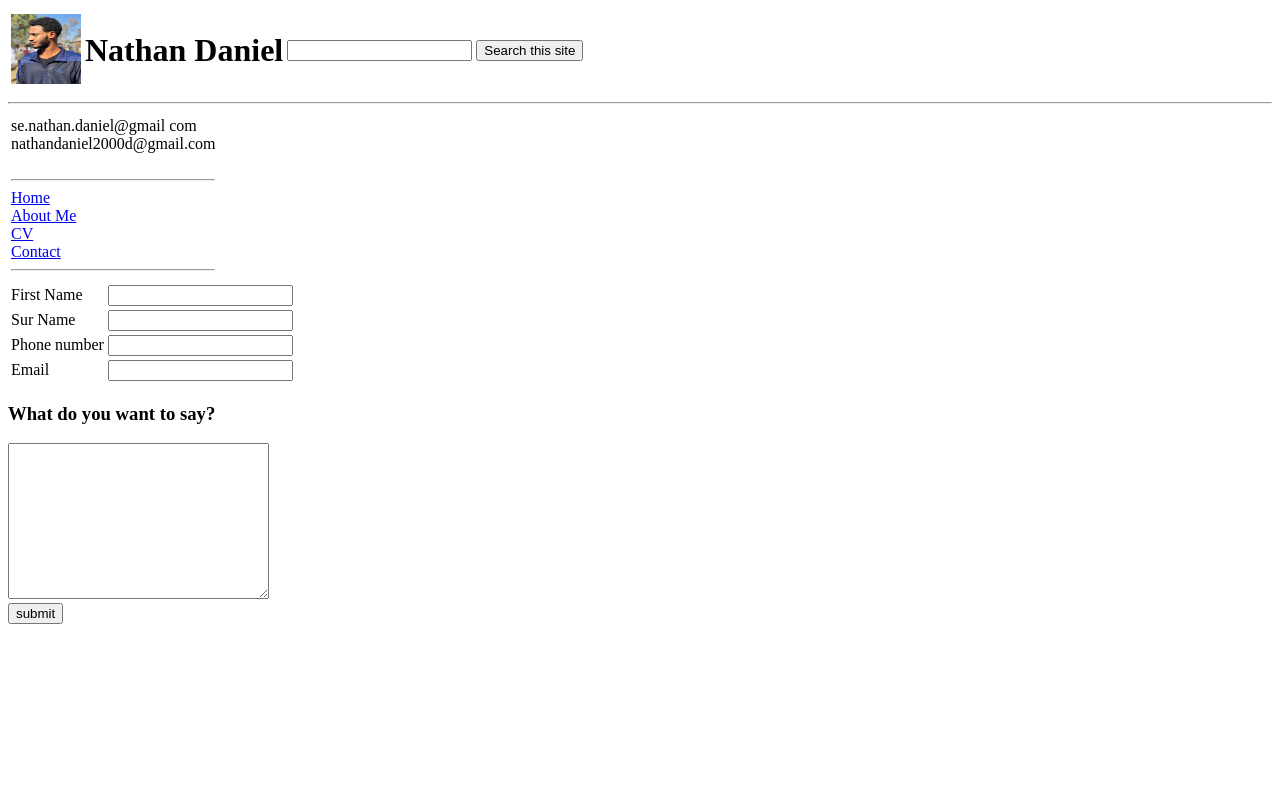
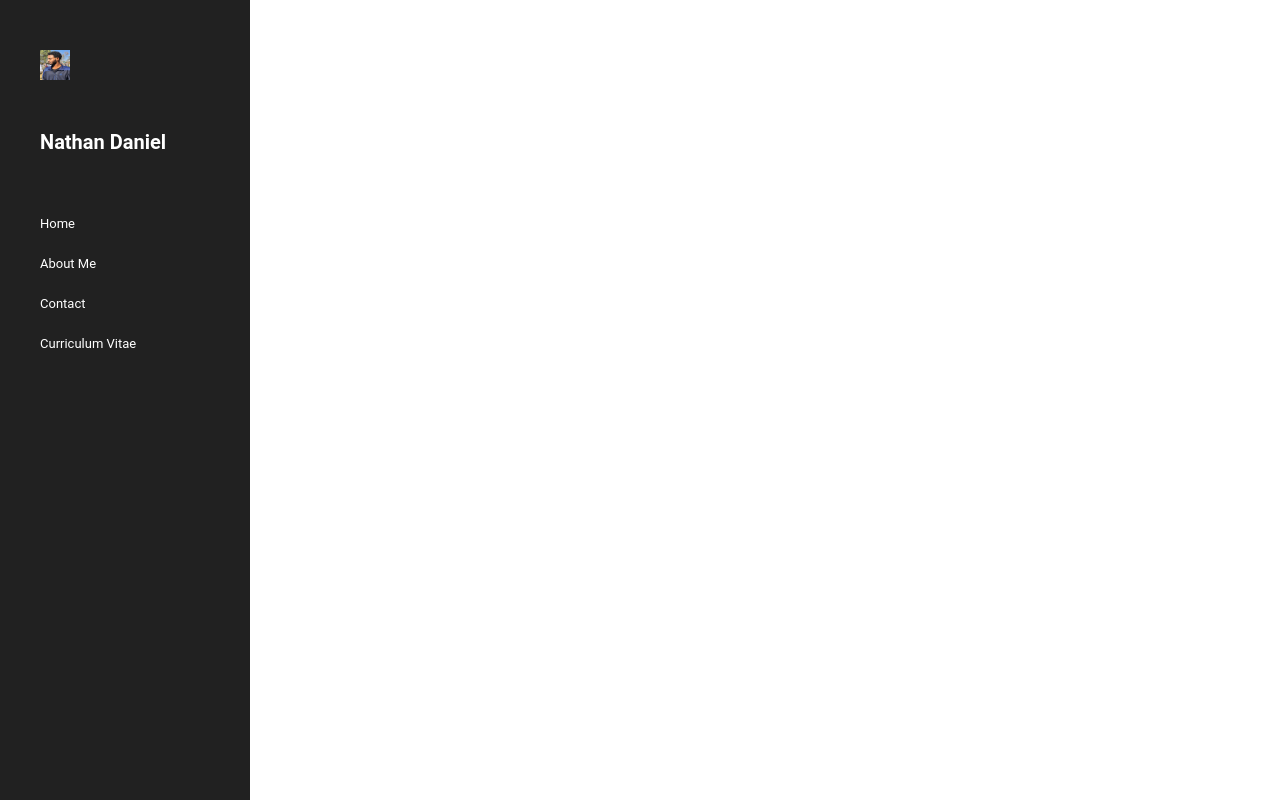
Before and after one commit to NatiDa/MyPersonalWeb-2, a plain HTML site: page contact.html in a window 1280 px wide. Drawn offline with Linux system fonts and the light colour scheme.

Commit message:
third commit

```diff
--- a/contact.html
+++ b/contact.html
@@ -4,49 +4,23 @@
     <meta charset="UTF-8">
     <meta name="viewport" content="width=device-width, initial-scale=1.0">
     <link rel="icon" href="Assets/favicon.ico" type="image/c-icon"/>
+    <link rel="stylesheet" href="css/style.css">
     <title>Contact</title>
 </head>
 <body>
-    <table>
-        <tr>
+    <div class="sidebar">
 
-            <td>
-              <img src ="Assets/profile.jpg" alt="image" style="width: 70px;height: 70px;" >
-            </td>
-            <td>
-                <h1>Nathan Daniel</h1>
-        </td>
+        <ul>
+            <li><img src ="Assets/profile.jpg" alt="image"></li>
+            <li><h3>Nathan Daniel</h3></li>
+            <div class="list">
+            <li><a href="file:///C:/Users/Nathan%20Daniel/Desktop/assignment/MyPersonalWeb/index.html">Home</a></li>
+            <li><a href="file:///C:/Users/Nathan%20Daniel/Desktop/assignment/MyPersonalWeb/about.html">About Me</a></li>
+            <li><a href="file:///C:/Users/Nathan%20Daniel/Desktop/assignment/MyPersonalWeb/contact.html">Contact</a></li>
+            <li><a href="file:///C:/Users/Nathan%20Daniel/Desktop/assignment/MyPersonalWeb/CV.html">Curriculum Vitae</a></li>
 
-        <td align = "right" >
-            <input type="text">
-            <input type="button" value="Search this site">
-        </input>
-
-
-        </tr>
-
-    </table>
-    <hr>
-    <table>
-        <tr></tr>
-        <tr>
-
-            <td>se.nathan.daniel@gmail com <br>nathandaniel2000d@gmail.com<br><br><hr><a href="index.html">Home</a><br><a href="about.html">About Me</a><br><a href="CV.html">CV</a><br><a href="contact.html">Contact</a><br><hr></td>
-    <table>
-        <form method="POST" action="mailto:nathand0932@gmail.com"enctype=UTF-8>
-           <tr><td><label for ="fName">First Name</label></td><td><input type="text" id="fName"name="fName"pattern="[A-Za-z]+"title="Letters only"></td></tr>
-
-
-           <tr><td><label for="sName">Sur Name<br></label></td><td><input type ="text" id="sName"name="sName"pattern="[A-Za-z]+"title="Letters only"></td></tr>
-            <tr><td><label for="phone">Phone number</label></td><td><input type="tel" id="phone" name="phone" pattern="[0-9]{10}"title="Number should be of length 10"></td></tr>
-           <tr><td ><label for ="email">Email</label></td><td><input type = "email" id="email"name="email"></td></tr>
-
-        </table>
-        <h3>What do you want to say?</h3>
-       <textarea name="" id="" cols="30" rows="10"name="details"></textarea>
-       </textarea>
-       <br>
-       <input type = "submit" value="submit">
-    </form>
+        </div>
+        </ul>
+    </div>
 </body>
 </html>
```
